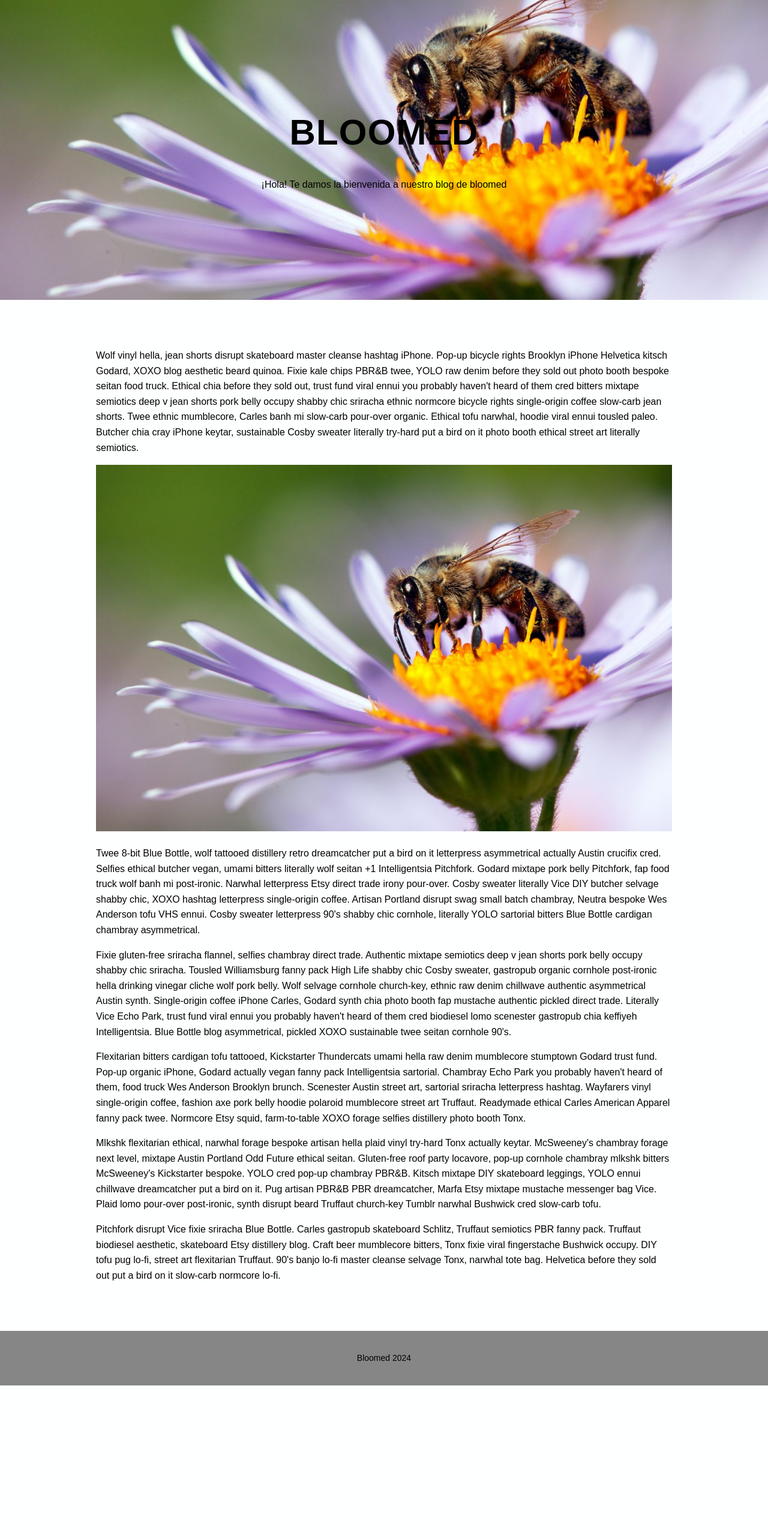
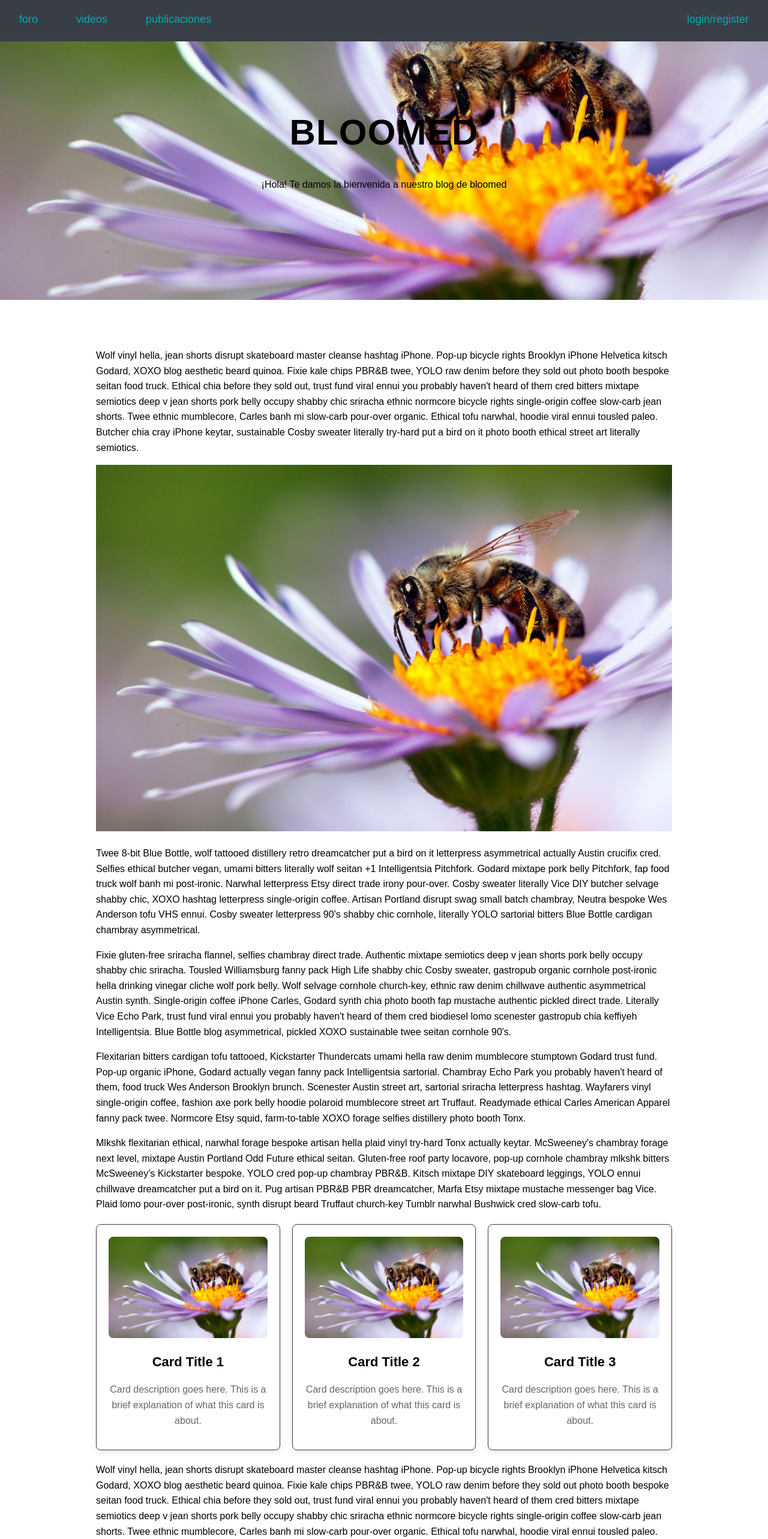
Before and after one commit to cjuarez2017159/FrontEnd_Bloomed, a React app in the folder Bloomed/: page / in a window 1280 px wide. Shown: the top 2566 px of the page at 60% size. Before the commit the page ends 2310 px from the top, so only its background shows below. Built offline with nearby package versions, Linux system fonts and the light colour scheme; the HTML template or start-up script is replaced by a standard one.

Commit message:
navbar hecho y diseño de main

```diff
--- a/Bloomed/package.json
+++ b/Bloomed/package.json
@@ -15,7 +15,7 @@
     "react": "^18.2.0",
     "react-dom": "^18.2.0",
     "react-hot-toast": "^2.4.1",
-    "react-router-dom": "^6.23.1"
+    "react-router-dom": "^6.25.1"
   },
   "devDependencies": {
     "@types/react": "^18.2.66",
--- a/Bloomed/src/App.jsx
+++ b/Bloomed/src/App.jsx
@@ -1,7 +1,8 @@
-import { DashboardPage } from "./pages/DashboardPage.jsx";
+import React from 'react';
+import { DashboardPage } from './pages/DashboardPage';
 
 export const App = () => {
   return (
-    <DashboardPage/>
+    <DashboardPage />
   );
 };
--- a/Bloomed/src/components/Home.css
+++ b/Bloomed/src/components/Home.css
@@ -1,4 +1,3 @@
-
 @import url('https://fonts.googleapis.com/css?family=Raleway:300,400,900');
 
 body {
@@ -65,9 +64,43 @@ p img {
 }
 
 .footer {
-  text-align: center;
-  padding: 20px 0;
-  background-color: #868686;
-  color: #000000;
-  font-size: 14px;
+    text-align: center;
+    padding: 20px 0;
+    background-color: #393E46;
+    color: #FEFFFF;
+    font-size: 14px;
 }
+
+/* Styles for cards */
+.cards {
+    display: flex;
+    justify-content: space-between;
+    gap: 20px; /* Adjust the spacing between cards */
+    margin: 20px 0;
+}
+
+.card {
+    background-color: #FFFFFF;
+    border: 1px solid #393E46;
+    border-radius: 8px;
+    box-shadow: 0 4px 8px rgba(0, 0, 0, 0.1);
+    width: calc(33.333% - 20px); /* Adjust card width with gap in mind */
+    padding: 20px;
+    text-align: center;
+}
+
+.card img {
+    max-width: 100%;
+    height: auto;
+    border-radius: 8px;
+}
+
+.card h5 {
+    font-size: 22px; /* Slightly larger font size */
+    margin: 15px 0;
+}
+
+.card p {
+    font-size: 16px; /* Slightly larger font size */
+    color: #666666;
+}
--- a/Bloomed/src/components/Home.jsx
+++ b/Bloomed/src/components/Home.jsx
@@ -1,9 +1,11 @@
 import React from 'react';
 import './Home.css';
+import { Navbar } from './Navbar.jsx';
 
 export const Home = () => {
     return (
         <div>
+            <Navbar/>
             <section className="photo" id="inicio">
                 <div className="photo-text">
                     <h4 data-ix="skype">BLOOMED</h4>
@@ -12,14 +14,38 @@ export const Home = () => {
             </section>
             <section className="content">
                 <article>
-                    <p>Wolf vinyl hella, jean shorts disrupt skateboard master cleanse hashtag iPhone. Pop-up bicycle rights Brooklyn iPhone Helvetica kitsch Godard, XOXO blog aesthetic beard quinoa. Fixie kale chips PBR&B twee, YOLO raw denim before they sold out photo booth bespoke seitan food truck. Ethical chia before they sold out, trust fund viral ennui you probably haven't heard of them cred bitters mixtape semiotics deep v jean shorts pork belly occupy shabby chic sriracha ethnic normcore bicycle rights single-origin coffee slow-carb jean shorts. Twee ethnic mumblecore, Carles banh mi slow-carb pour-over organic. Ethical tofu narwhal, hoodie viral ennui tousled paleo. Butcher chia cray iPhone keytar, sustainable Cosby sweater literally try-hard put a bird on it photo booth ethical street art literally semiotics.</p>
+                <p>Wolf vinyl hella, jean shorts disrupt skateboard master cleanse hashtag iPhone. Pop-up bicycle rights Brooklyn iPhone Helvetica kitsch Godard, XOXO blog aesthetic beard quinoa. Fixie kale chips PBR&B twee, YOLO raw denim before they sold out photo booth bespoke seitan food truck. Ethical chia before they sold out, trust fund viral ennui you probably haven't heard of them cred bitters mixtape semiotics deep v jean shorts pork belly occupy shabby chic sriracha ethnic normcore bicycle rights single-origin coffee slow-carb jean shorts. Twee ethnic mumblecore, Carles banh mi slow-carb pour-over organic. Ethical tofu narwhal, hoodie viral ennui tousled paleo. Butcher chia cray iPhone keytar, sustainable Cosby sweater literally try-hard put a bird on it photo booth ethical street art literally semiotics.</p>
                     <p><img src="/src/assets/image/Home.jpg" className="responsive-image"/></p>
                     <p>Twee 8-bit Blue Bottle, wolf tattooed distillery retro dreamcatcher put a bird on it letterpress asymmetrical actually Austin crucifix cred. Selfies ethical butcher vegan, umami bitters literally wolf seitan +1 Intelligentsia Pitchfork. Godard mixtape pork belly Pitchfork, fap food truck wolf banh mi post-ironic. Narwhal letterpress Etsy direct trade irony pour-over. Cosby sweater literally Vice DIY butcher selvage shabby chic, XOXO hashtag letterpress single-origin coffee. Artisan Portland disrupt swag small batch chambray, Neutra bespoke Wes Anderson tofu VHS ennui. Cosby sweater letterpress 90's shabby chic cornhole, literally YOLO sartorial bitters Blue Bottle cardigan chambray asymmetrical.</p>
                     <p>Fixie gluten-free sriracha flannel, selfies chambray direct trade. Authentic mixtape semiotics deep v jean shorts pork belly occupy shabby chic sriracha. Tousled Williamsburg fanny pack High Life shabby chic Cosby sweater, gastropub organic cornhole post-ironic hella drinking vinegar cliche wolf pork belly. Wolf selvage cornhole church-key, ethnic raw denim chillwave authentic asymmetrical Austin synth. Single-origin coffee iPhone Carles, Godard synth chia photo booth fap mustache authentic pickled direct trade. Literally Vice Echo Park, trust fund viral ennui you probably haven't heard of them cred biodiesel lomo scenester gastropub chia keffiyeh Intelligentsia. Blue Bottle blog asymmetrical, pickled XOXO sustainable twee seitan cornhole 90's.</p>
                     <p>Flexitarian bitters cardigan tofu tattooed, Kickstarter Thundercats umami hella raw denim mumblecore stumptown Godard trust fund. Pop-up organic iPhone, Godard actually vegan fanny pack Intelligentsia sartorial. Chambray Echo Park you probably haven't heard of them, food truck Wes Anderson Brooklyn brunch. Scenester Austin street art, sartorial sriracha letterpress hashtag. Wayfarers vinyl single-origin coffee, fashion axe pork belly hoodie polaroid mumblecore street art Truffaut. Readymade ethical Carles American Apparel fanny pack twee. Normcore Etsy squid, farm-to-table XOXO forage selfies distillery photo booth Tonx.</p>
                     <p>Mlkshk flexitarian ethical, narwhal forage bespoke artisan hella plaid vinyl try-hard Tonx actually keytar. McSweeney's chambray forage next level, mixtape Austin Portland Odd Future ethical seitan. Gluten-free roof party locavore, pop-up cornhole chambray mlkshk bitters McSweeney's Kickstarter bespoke. YOLO cred pop-up chambray PBR&B. Kitsch mixtape DIY skateboard leggings, YOLO ennui chillwave dreamcatcher put a bird on it. Pug artisan PBR&B PBR dreamcatcher, Marfa Etsy mixtape mustache messenger bag Vice. Plaid lomo pour-over post-ironic, synth disrupt beard Truffaut church-key Tumblr narwhal Bushwick cred slow-carb tofu.</p>
-                    <p>Pitchfork disrupt Vice fixie sriracha Blue Bottle. Carles gastropub skateboard Schlitz, Truffaut semiotics PBR fanny pack. Truffaut biodiesel aesthetic, skateboard Etsy distillery blog. Craft beer mumblecore bitters, Tonx fixie viral fingerstache Bushwick occupy. DIY tofu pug lo-fi, street art flexitarian Truffaut. 90's banjo lo-fi master cleanse selvage Tonx, narwhal tote bag. Helvetica before they sold out put a bird on it slow-carb normcore lo-fi.</p>
                 </article>
+
+                <section className="cards">
+                    <div className="card">
+                        <img src="/src/assets/image/Home.jpg" alt="Card 1" />
+                        <h5>Card Title 1</h5>
+                        <p>Card description goes here. This is a brief explanation of what this card is about.</p>
+                    </div>
+                    <div className="card">
+                        <img src="/src/assets/image/Home.jpg" alt="Card 2" />
+                        <h5>Card Title 2</h5>
+                        <p>Card description goes here. This is a brief explanation of what this card is about.</p>
+                    </div>
+                    <div className="card">
+                        <img src="/src/assets/image/Home.jpg" alt="Card 3" />
+                        <h5>Card Title 3</h5>
+                        <p>Card description goes here. This is a brief explanation of what this card is about.</p>
+                    </div>
+
+                </section>
+                <p>Wolf vinyl hella, jean shorts disrupt skateboard master cleanse hashtag iPhone. Pop-up bicycle rights Brooklyn iPhone Helvetica kitsch Godard, XOXO blog aesthetic beard quinoa. Fixie kale chips PBR&B twee, YOLO raw denim before they sold out photo booth bespoke seitan food truck. Ethical chia before they sold out, trust fund viral ennui you probably haven't heard of them cred bitters mixtape semiotics deep v jean shorts pork belly occupy shabby chic sriracha ethnic normcore bicycle rights single-origin coffee slow-carb jean shorts. Twee ethnic mumblecore, Carles banh mi slow-carb pour-over organic. Ethical tofu narwhal, hoodie viral ennui tousled paleo. Butcher chia cray iPhone keytar, sustainable Cosby sweater literally try-hard put a bird on it photo booth ethical street art literally semiotics.</p>
+                    <p><img src="/src/assets/image/Home.jpg" className="responsive-image"/></p>
+                    <p>Twee 8-bit Blue Bottle, wolf tattooed distillery retro dreamcatcher put a bird on it letterpress asymmetrical actually Austin crucifix cred. Selfies ethical butcher vegan, umami bitters literally wolf seitan +1 Intelligentsia Pitchfork. Godard mixtape pork belly Pitchfork, fap food truck wolf banh mi post-ironic. Narwhal letterpress Etsy direct trade irony pour-over. Cosby sweater literally Vice DIY butcher selvage shabby chic, XOXO hashtag letterpress single-origin coffee. Artisan Portland disrupt swag small batch chambray, Neutra bespoke Wes Anderson tofu VHS ennui. Cosby sweater letterpress 90's shabby chic cornhole, literally YOLO sartorial bitters Blue Bottle cardigan chambray asymmetrical.</p>
+                    <p>Fixie gluten-free sriracha flannel, selfies chambray direct trade. Authentic mixtape semiotics deep v jean shorts pork belly occupy shabby chic sriracha. Tousled Williamsburg fanny pack High Life shabby chic Cosby sweater, gastropub organic cornhole post-ironic hella drinking vinegar cliche wolf pork belly. Wolf selvage cornhole church-key, ethnic raw denim chillwave authentic asymmetrical Austin synth. Single-origin coffee iPhone Carles, Godard synth chia photo booth fap mustache authentic pickled direct trade. Literally Vice Echo Park, trust fund viral ennui you probably haven't heard of them cred biodiesel lomo scenester gastropub chia keffiyeh Intelligentsia. Blue Bottle blog asymmetrical, pickled XOXO sustainable twee seitan cornhole 90's.</p>
+                    <p>Flexitarian bitters cardigan tofu tattooed, Kickstarter Thundercats umami hella raw denim mumblecore stumptown Godard trust fund. Pop-up organic iPhone, Godard actually vegan fanny pack Intelligentsia sartorial. Chambray Echo Park you probably haven't heard of them, food truck Wes Anderson Brooklyn brunch. Scenester Austin street art, sartorial sriracha letterpress hashtag. Wayfarers vinyl single-origin coffee, fashion axe pork belly hoodie polaroid mumblecore street art Truffaut. Readymade ethical Carles American Apparel fanny pack twee. Normcore Etsy squid, farm-to-table XOXO forage selfies distillery photo booth Tonx.</p>
+                    <p>Mlkshk flexitarian ethical, narwhal forage bespoke artisan hella plaid vinyl try-hard Tonx actually keytar. McSweeney's chambray forage next level, mixtape Austin Portland Odd Future ethical seitan. Gluten-free roof party locavore, pop-up cornhole chambray mlkshk bitters McSweeney's Kickstarter bespoke. YOLO cred pop-up chambray PBR&B. Kitsch mixtape DIY skateboard leggings, YOLO ennui chillwave dreamcatcher put a bird on it. Pug artisan PBR&B PBR dreamcatcher, Marfa Etsy mixtape mustache messenger bag Vice. Plaid lomo pour-over post-ironic, synth disrupt beard Truffaut church-key Tumblr narwhal Bushwick cred slow-carb tofu.</p>
             </section>
 
             <footer className="footer">
--- /dev/null
+++ b/Bloomed/src/components/Navbar.css
@@ -0,0 +1,48 @@
+.navbar {
+    border-bottom: 4px solid #393E46;
+    background-color: #393E46;
+    font-weight: bold;
+    width: 100%;
+    color: white;
+    position: fixed;
+    top: 0;
+    text-align: center;
+    padding: 10px 0;
+    z-index: 1000;
+    display: flex;
+    justify-content: center;
+}
+
+.navbar ul {
+    list-style: none;
+    margin: 0;
+    padding: 0;
+    display: flex;
+    width: 100%;
+    justify-content: space-between;
+}
+
+.navbar li {
+    margin: 0 15px;
+}
+
+.nav-button {
+    color: #00ADB5;
+    background: transparent;
+    border: 2px solid transparent;
+    padding: 10px 15px;
+    border-radius: 5px;
+    cursor: pointer;
+    transition: background-color 0.3s, border-color 0.3s;
+    font-size: 18px;
+}
+
+.nav-button:hover {
+    background-color: #EEEEEE;
+    border-color: #EEEEEE;
+}
+
+
+.navbar .login-register {
+    margin-left: auto;
+}
--- a/Bloomed/src/components/Navbar.jsx
+++ b/Bloomed/src/components/Navbar.jsx
@@ -1,41 +1,29 @@
-import React, { useState } from 'react';
-import { Link } from 'react-router-dom';
+import React from "react";
+import './Navbar.css'; // Importar el archivo CSS
 
 export const Navbar = () => {
-  const [isOpen, setIsOpen] = useState(false);
-
-  const handleClick = () => {
-    setIsOpen(!isOpen);
-  };
-
   return (
-    <nav className="border-b-4 border-blue-900 fixed top-0 bg-blue-800 font-bold w-full text-lg text-white">
-      <button
-        onClick={handleClick}
-        className="p-2 block lg:hidden focus:outline-none bg-transparent border-none"
-      >
-        ☰
-      </button>
-      <ul className={`lg:flex ${isOpen ? "block" : "hidden"}`}>
-        <li className="inline-block py-4">
-          <Link to="/" onClick={handleClick} className="pl-6 pr-8">
-            Inicio
-          </Link>
+    <nav className="navbar">
+      <ul>
+        <li>
+          <button className="nav-button" onClick={() => window.location.href = '/'}>
+            foro
+          </button>
         </li>
-        <li className="inline-block py-4">
-          <Link to="/posts" onClick={handleClick} className="pl-6 pr-8">
-            Artículos
-          </Link>
+        <li>
+          <button className="nav-button" onClick={() => window.location.href = '/posts'}>
+            videos
+          </button>
         </li>
-        <li className="inline-block py-4">
-          <Link to="/about" onClick={handleClick} className="pl-6 pr-8">
-            Acerca de nosotros
-          </Link>
+        <li>
+          <button className="nav-button" onClick={() => window.location.href = '/about'}>
+            publicaciones
+          </button>
         </li>
-        <li className="inline-block py-4">
-          <Link to="/pegro" onClick={handleClick} className="pl-6 pr-8">
-            Pegro
-          </Link>
+        <li className="login-register">
+          <button className="nav-button" onClick={() => window.location.href = '/about'}>
+            login/register
+          </button>
         </li>
       </ul>
     </nav>
```
Also changed, not shown: Bloomed/src/pages/DashboardPage.jsx (+5 -5 lines), Bloomed/src/assets/image/Logo.png (added), 1 other file (tests, documents, lock files or other folders).
